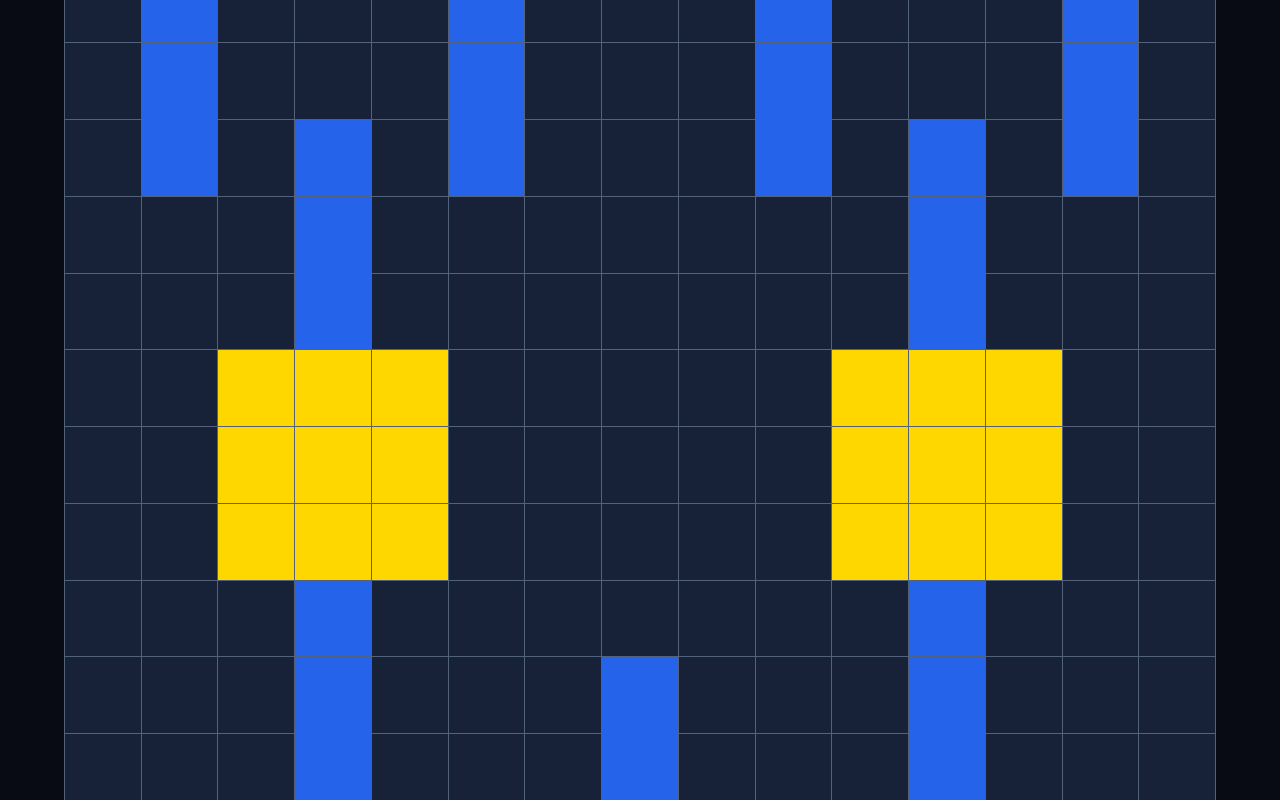
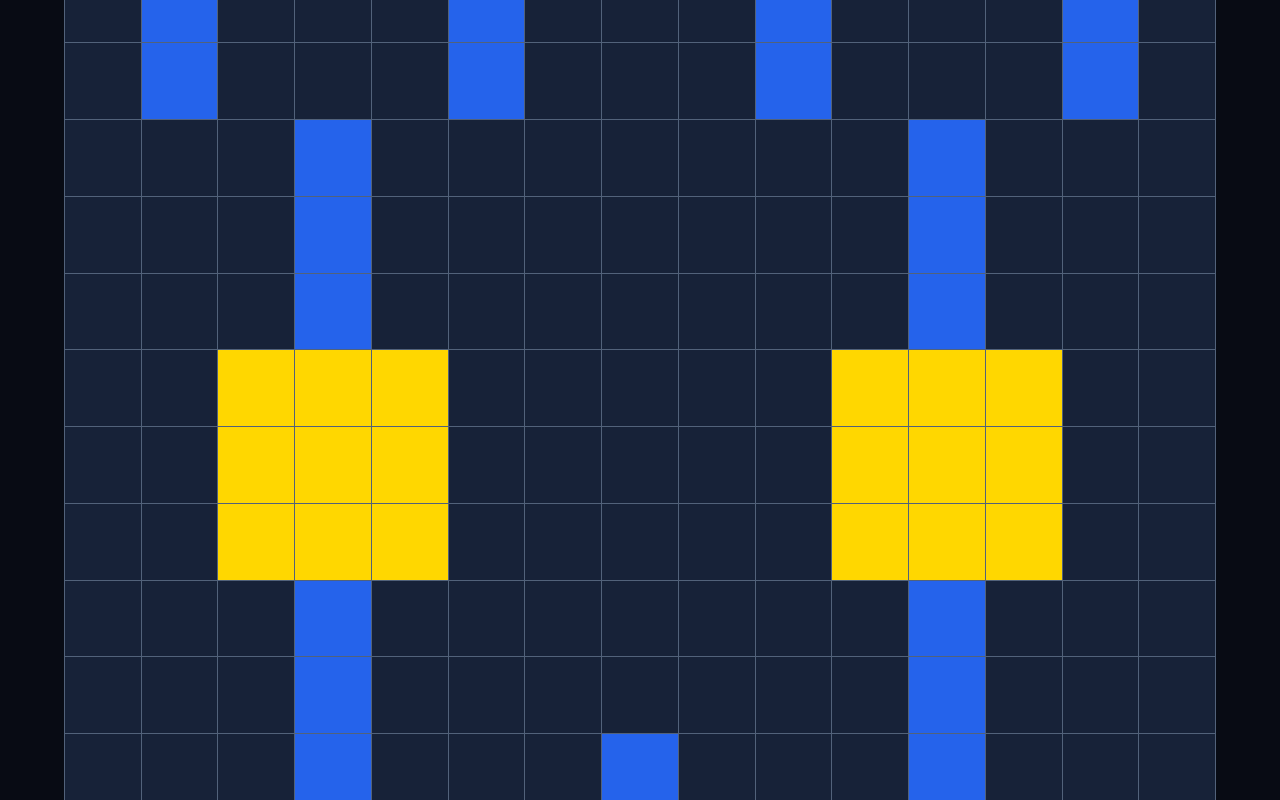
Before and after one commit to chayentot/GEMS, a Next.js app: page /GEMS/tycoon2 in a window 1280 px wide. Shown: the part 2840-3640 px from the top of the page. Built offline with nearby package versions, Linux system fonts and the light colour scheme.

Commit message:
Correct blue coordinate ranges on Gems Tycoon map

```diff
--- a/app/tycoon2/page.tsx
+++ b/app/tycoon2/page.tsx
@@ -43,15 +43,15 @@ const BLUE_RANGES: Array<[number, number, number]> = [
   [6, 31, 32],
   [10, 31, 32],
   [14, 31, 32],
-  [2, 36, 38],
-  [6, 36, 38],
-  [10, 36, 38],
-  [14, 36, 38],
+  [2, 36, 37],
+  [6, 36, 37],
+  [10, 36, 37],
+  [14, 36, 37],
   [4, 38, 40],
   [12, 38, 40],
   [4, 44, 46],
   [12, 44, 46],
-  [8, 45, 47],
+  [8, 46, 48],
 ];
 
 function isYellowCell(column: number, row: number) {
```
